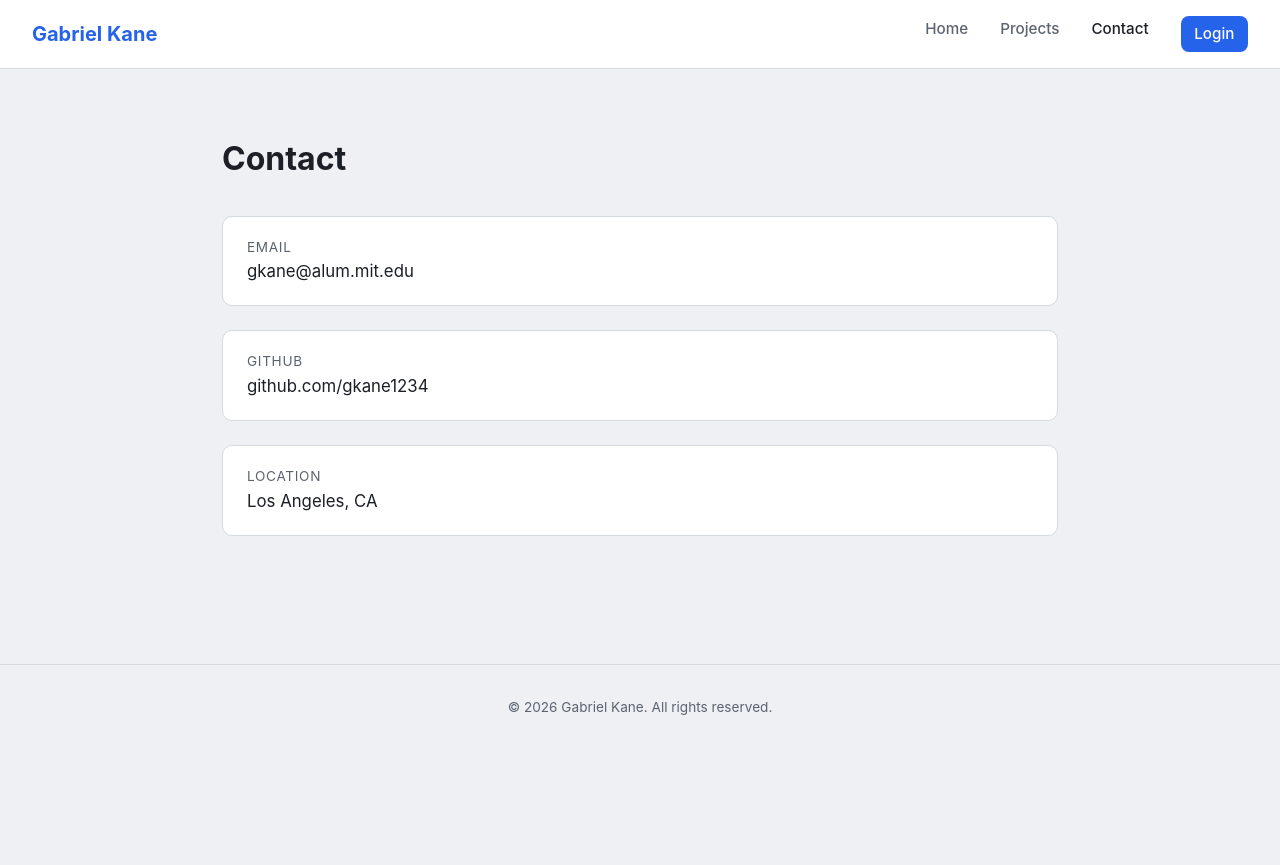
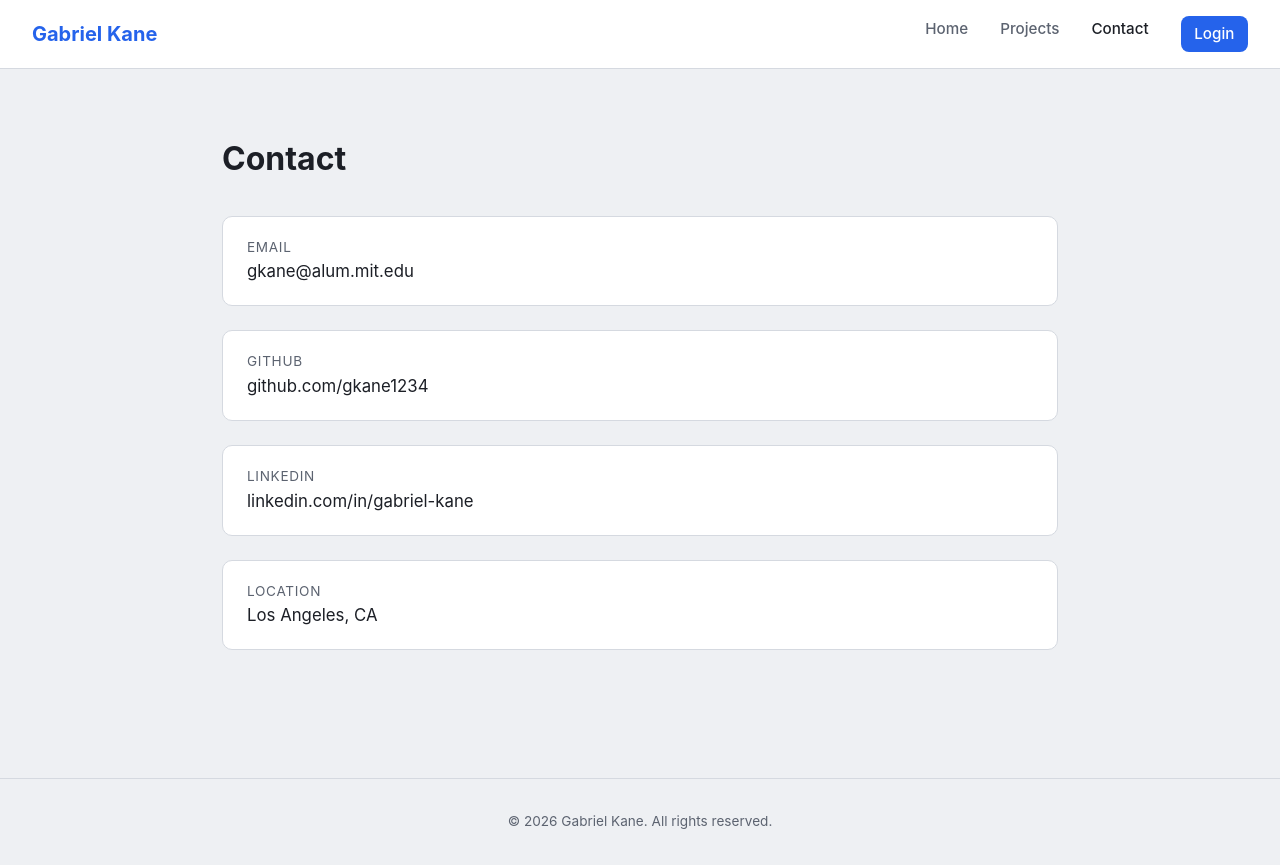
Before and after one commit to gkane1234/website, a Next.js app: page /contact in a window 1280 px wide. Before the commit the page ends 800 px from the top, so only its background shows below. Built offline with nearby package versions, Linux system fonts and the light colour scheme.

Commit message:
Add LinkedIn profile to the home and contact pages.
Co-authored-by: gkane1234 <gkane1234@users.noreply.github.com>

```diff
--- a/app/contact/page.js
+++ b/app/contact/page.js
@@ -22,6 +22,17 @@ export default function Contact() {
             <div className="value">{contact.githubLabel}</div>
           </div>
         </a>
+        <a
+          href={contact.linkedin}
+          target="_blank"
+          rel="noopener noreferrer"
+          className="contact-item"
+        >
+          <div>
+            <div className="label">LinkedIn</div>
+            <div className="value">{contact.linkedinLabel}</div>
+          </div>
+        </a>
         <div className="contact-item">
           <div>
             <div className="label">Location</div>
--- a/app/data/projects.js
+++ b/app/data/projects.js
@@ -100,6 +100,8 @@ export const contact = {
   email: 'gkane@alum.mit.edu',
   github: 'https://github.com/gkane1234/',
   githubLabel: 'github.com/gkane1234',
+  linkedin: 'https://www.linkedin.com/in/gabriel-kane',
+  linkedinLabel: 'linkedin.com/in/gabriel-kane',
   location: 'Los Angeles, CA',
   objective:
     'Data science role utilizing MIT education, passion for deep research, and trend finding.',
```
Also changed, not shown: app/page.js (+8 -0 lines).
